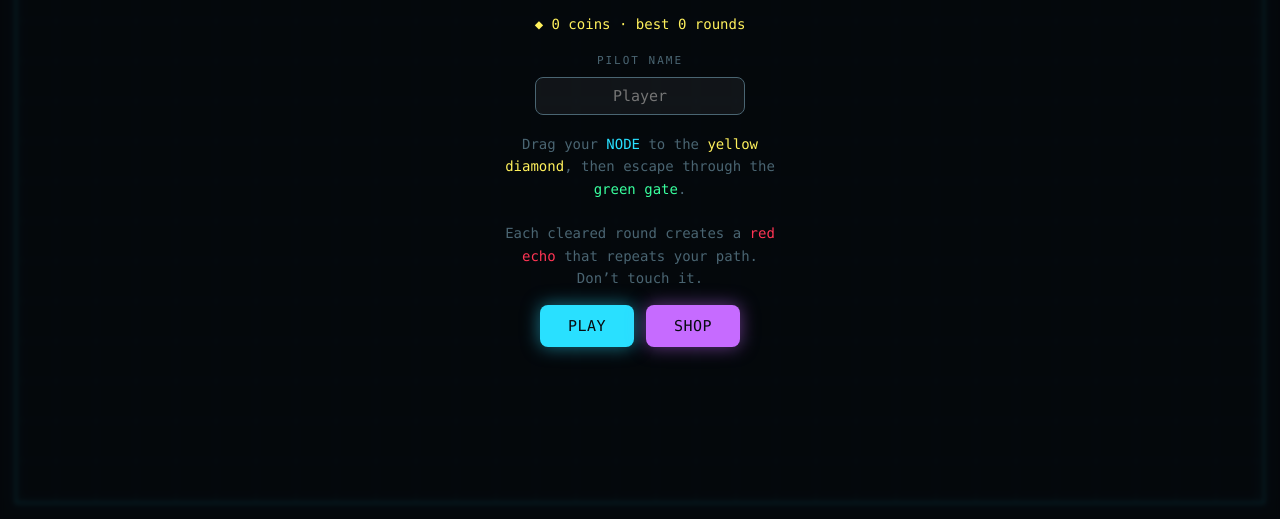
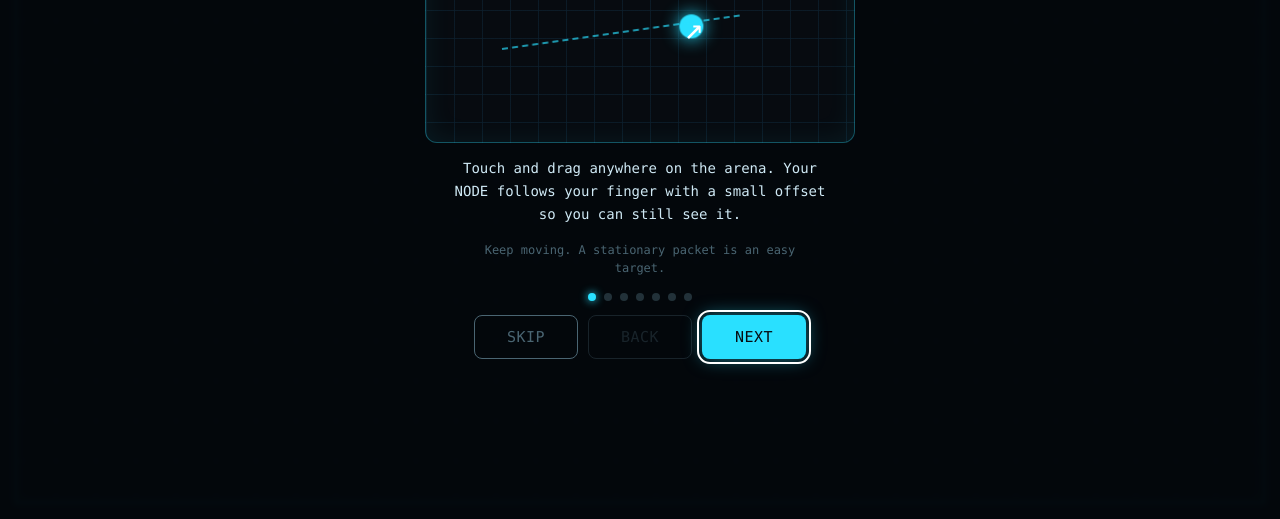
Before and after one commit to katarimukul07-svg/Ghost-hunter, a website: page index.html in a window 1280 px wide. Shown: the part 281-800 px from the top of the page. Drawn offline with Linux system fonts and the light colour scheme.

Commit message:
feat: load tutorial experience

```diff
--- a/index.html
+++ b/index.html
@@ -1566,5 +1566,6 @@
 }
 </script>
 <script src="gameplay-fixes.js"></script>
+<script src="tutorial.js"></script>
 </body>
 </html>
```
